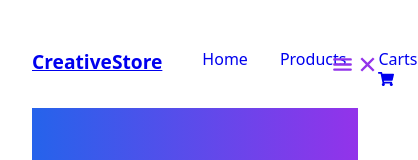
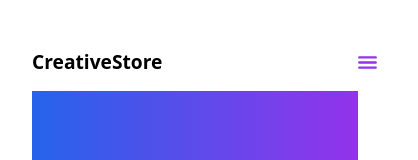
Before and after one commit to KingNeutron27/CreativeStore, a React (Vite) app: page / in a window 390 px wide. Shown: the top 160 px of the page, 418 px wide, since content can reach past the window. Built offline with nearby package versions, Linux system fonts and the light colour scheme.

Commit message:
additional menu style

```diff
--- a/src/css/Home.css
+++ b/src/css/Home.css
@@ -7,6 +7,7 @@
   display: flex;
   gap: 2rem;
 }
+
 
 .link {
   list-style-type: none;
@@ -29,6 +30,15 @@
 .menu-container {
   color: #9333ea;
   font-size: 20px;
+  display: none;
+}
+
+/* Add these new CSS classes for proper icon toggling */
+.hamburger-menu {
+  display: block;
+}
+
+.close-menu {
   display: none;
 }
 
@@ -104,6 +114,9 @@
     padding-top: 10px;
     box-shadow: rgba(17, 17, 26, 0.05) 0px 4px 16px, rgba(17, 17, 26, 0.05) 0px 8px 32px;
     transition: none;
+    top: 0;
+    left: 0;
+    display: flex;
   }
 
   .link:hover {
@@ -123,4 +136,8 @@
     z-index: 300;
   }
 
+  /* Hide desktop menu on mobile */
+  nav ul:not(.mobile) {
+    display: none;
+  }
 }
--- a/src/pages/Home.jsx
+++ b/src/pages/Home.jsx
@@ -16,7 +16,7 @@
   return (
     <>
       <nav>
-        <Link to='/'><h1 className="logo">CreativeStore</h1></Link>
+        <h1 className="logo">CreativeStore</h1>
           <div
             className="menu-container">
             <IoMenu
```
